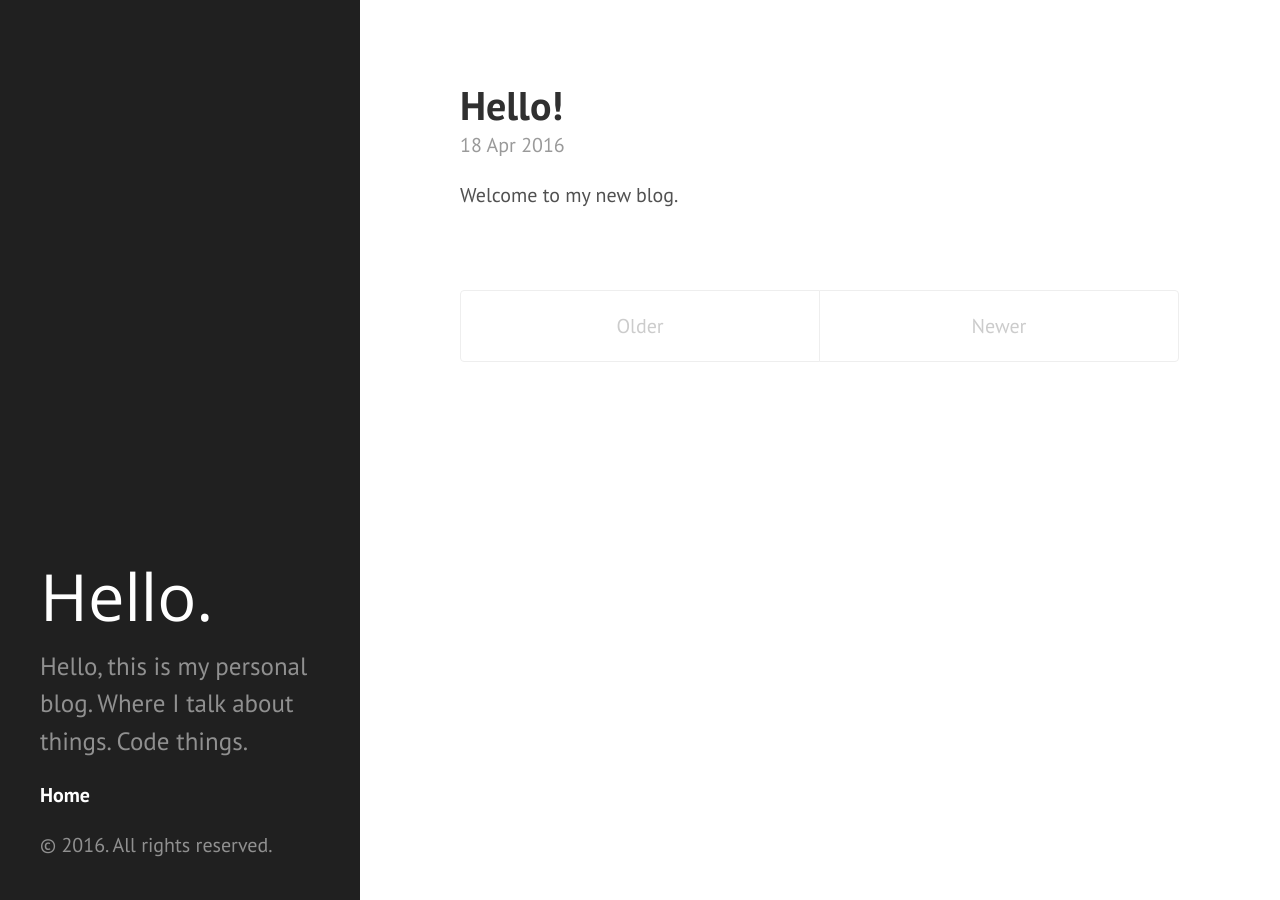
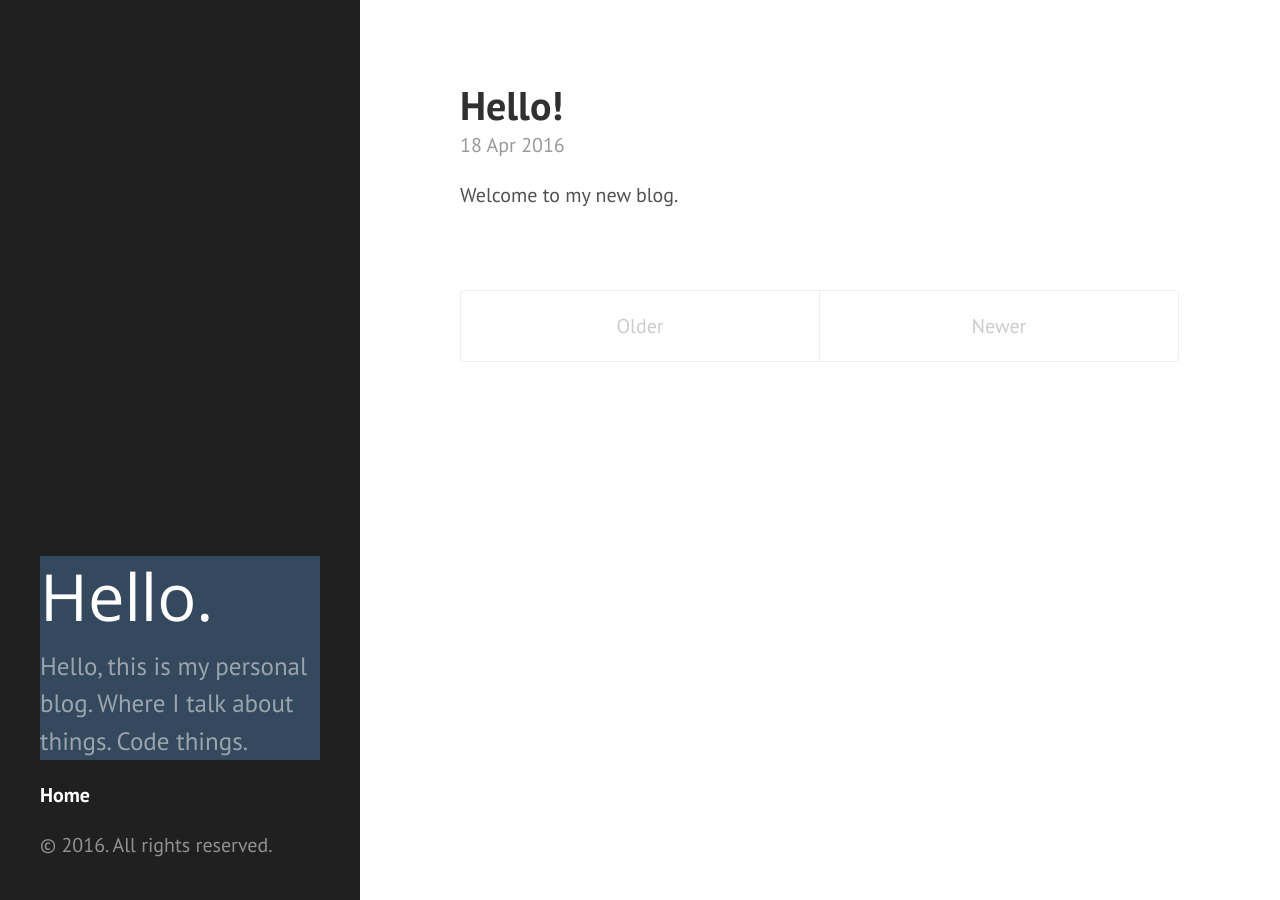
Before and after one commit to fallenshell/fallenshell.github.io, a Jekyll site: the page built from index.html, in a window 1280 px wide. Built offline with Jekyll 4.4.1, drawn with Linux system fonts in a browser that asks for light colours; the list of posts is cut into pages by our own code.

Commit message:
Update cust.css

```diff
--- a/public/css/cust.css
+++ b/public/css/cust.css
@@ -3,3 +3,7 @@
   font-weight: 300 !important;
   color: white !important;
 }
+
+.sidebar-about {
+  background-color: #34495e !important;
+}
```
